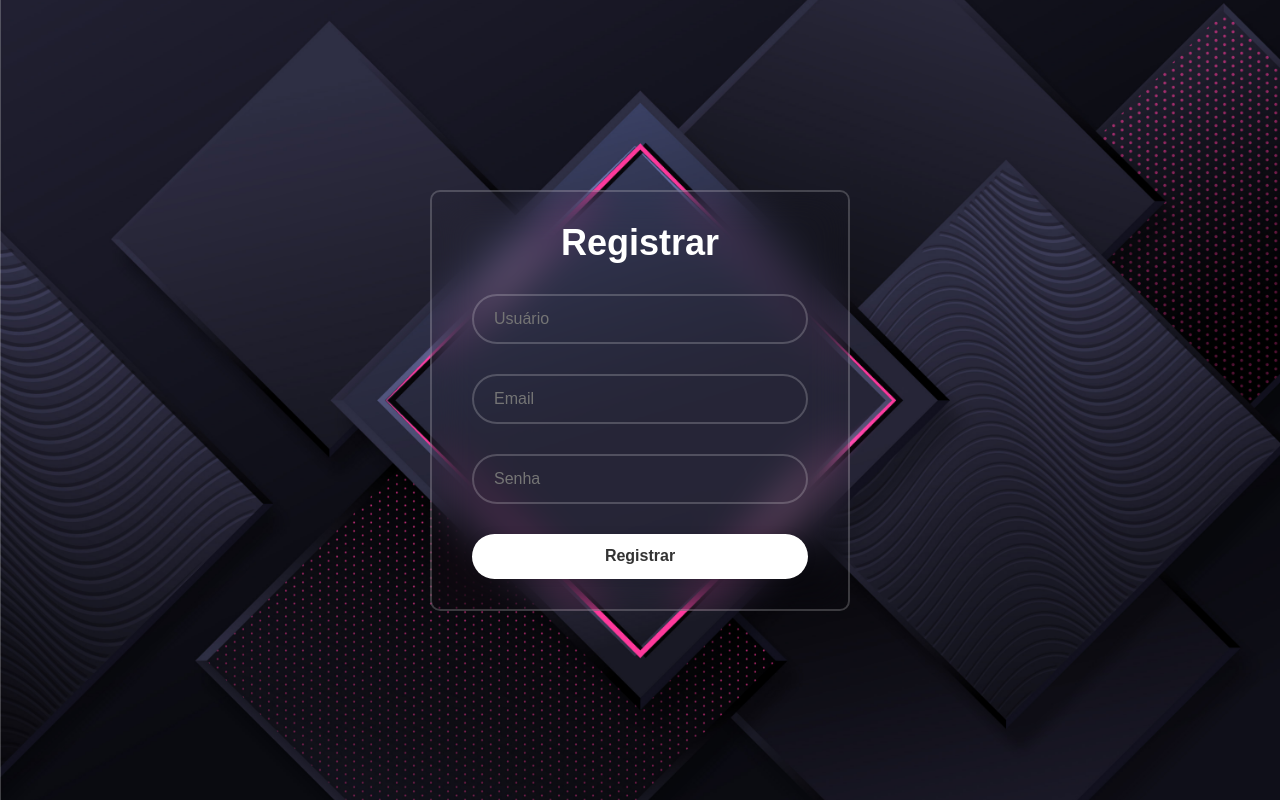
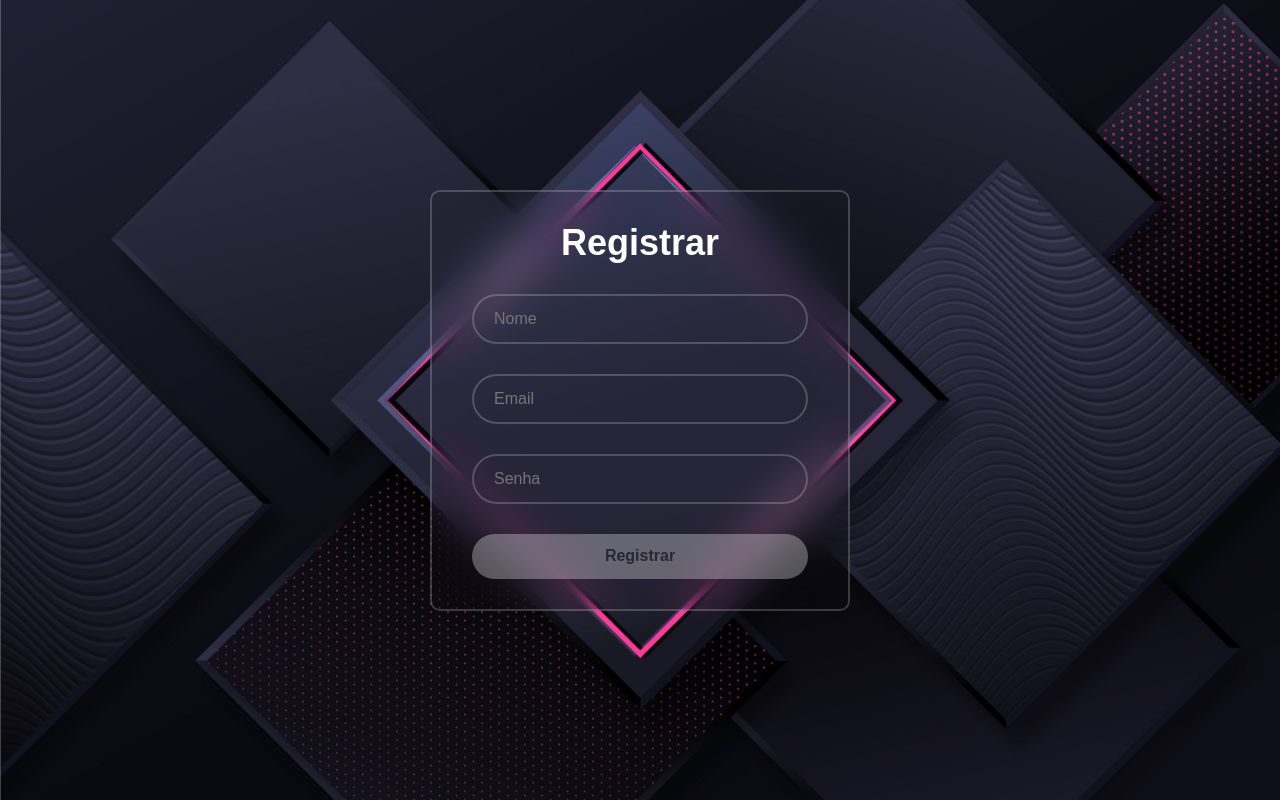
Before and after one commit to jottaveDev/projeto-a3, an Angular app in the folder front/: page /register in a window 1280 px wide. Built offline with nearby package versions, Linux system fonts and the light colour scheme.

Commit message:
format code and add formgroup and navigation

```diff
--- a/front/src/app/pages/login/login.component.css
+++ b/front/src/app/pages/login/login.component.css
@@ -68,6 +68,10 @@
   font-weight: 600;
 }
 
+.embrulho button:disabled {
+  opacity: 0.3;
+}
+
 .embrulho .link-resgistro {
   font-size: 14.5px;
   text-align: center;
--- a/front/src/app/pages/login/login.component.html
+++ b/front/src/app/pages/login/login.component.html
@@ -1,14 +1,14 @@
 <div class="conteiner">
     <div class="embrulho">
-        <form action="">
+        <form [formGroup]="form" (ngSubmit)="onSubmit()">
             <h1>Login</h1>
             <div class="caixa-texto">
-                <input type="text" placeholder="Usuário" required>
+                <input type="text" placeholder="Email" formControlName="email">
             </div>
             <div class="caixa-texto">
-                <input type="password" placeholder="Senha" required>
+                <input type="password" placeholder="Senha" formControlName="password">
             </div>
-            <button>Login</button>
+            <button type="submit" [disabled]="form.invalid">Login</button>
             <div class="link-resgistro">
                 <p>Não tem uma conta? <a (click)="navigateByRegister()">Registre-se!</a></p>
             </div>
--- a/front/src/app/pages/login/login.component.ts
+++ b/front/src/app/pages/login/login.component.ts
@@ -1,17 +1,32 @@
 import { Component } from '@angular/core';
+import {
+  FormBuilder,
+  FormGroup,
+  ReactiveFormsModule,
+  Validators as V,
+} from '@angular/forms';
 import { Router } from '@angular/router';
 
 @Component({
   selector: 'app-login',
   standalone: true,
-  imports: [],
+  imports: [ReactiveFormsModule],
   templateUrl: './login.component.html',
   styleUrl: './login.component.css',
 })
 export class LoginComponent {
-  constructor(private router: Router) {}
+  constructor(private router: Router, private formBuilder: FormBuilder) {}
+
+  form: FormGroup = this.formBuilder.group({
+    email: ['', [V.required, V.email]],
+    password: ['', [V.required, V.minLength(6)]],
+  });
 
   navigateByRegister() {
     this.router.navigate(['/register']);
   }
+
+  onSubmit() {
+    if (this.form.valid) this.router.navigate(['/home']);
+  }
 }
--- a/front/src/app/pages/register/register.component.css
+++ b/front/src/app/pages/register/register.component.css
@@ -68,6 +68,10 @@
   font-weight: 600;
 }
 
+.embrulho button:disabled {
+  opacity: 0.3;
+}
+
 .embrulho .link-resgistro {
   font-size: 14.5px;
   text-align: center;
--- a/front/src/app/pages/register/register.component.html
+++ b/front/src/app/pages/register/register.component.html
@@ -1,17 +1,17 @@
 <div class="conteiner">
     <div class="embrulho">
-        <form action="">
+        <form [formGroup]="form" (ngSubmit)="onSubmit()">
             <h1>Registrar</h1>
             <div class="caixa-texto">
-                <input type="text" placeholder="Usuário" required>
+                <input type="text" placeholder="Nome" formControlName="name">
             </div>
             <div class="caixa-texto">
-                <input type="Email" placeholder="Email" required>
+                <input type="Email" placeholder="Email" formControlName="email">
             </div>
             <div class="caixa-texto">
-                <input type="password" placeholder="Senha" required>
+                <input type="password" placeholder="Senha" formControlName="password">
             </div>
-            <button>Registrar</button>
-                   </form>
+            <button type="submit" [disabled]="form.invalid">Registrar</button>
+        </form>
     </div>
 </div>
--- a/front/src/app/pages/register/register.component.ts
+++ b/front/src/app/pages/register/register.component.ts
@@ -1,12 +1,29 @@
 import { Component } from '@angular/core';
+import {
+  FormBuilder,
+  FormGroup,
+  ReactiveFormsModule,
+  Validators as V,
+} from '@angular/forms';
+import { Router } from '@angular/router';
 
 @Component({
   selector: 'app-register',
   standalone: true,
-  imports: [],
+  imports: [ReactiveFormsModule],
   templateUrl: './register.component.html',
-  styleUrl: './register.component.css'
+  styleUrl: './register.component.css',
 })
 export class RegisterComponent {
+  constructor(private formBuilder: FormBuilder, private router: Router) {}
 
+  form: FormGroup = this.formBuilder.group({
+    name: ['', [V.required]],
+    email: ['', [V.required, V.email]],
+    password: ['', [V.required, V.minLength(6)]],
+  });
+
+  onSubmit() {
+    if (this.form.valid) this.router.navigate(['/login']);
+  }
 }
```
Lines whose indentation alone changed are shown as unchanged.
